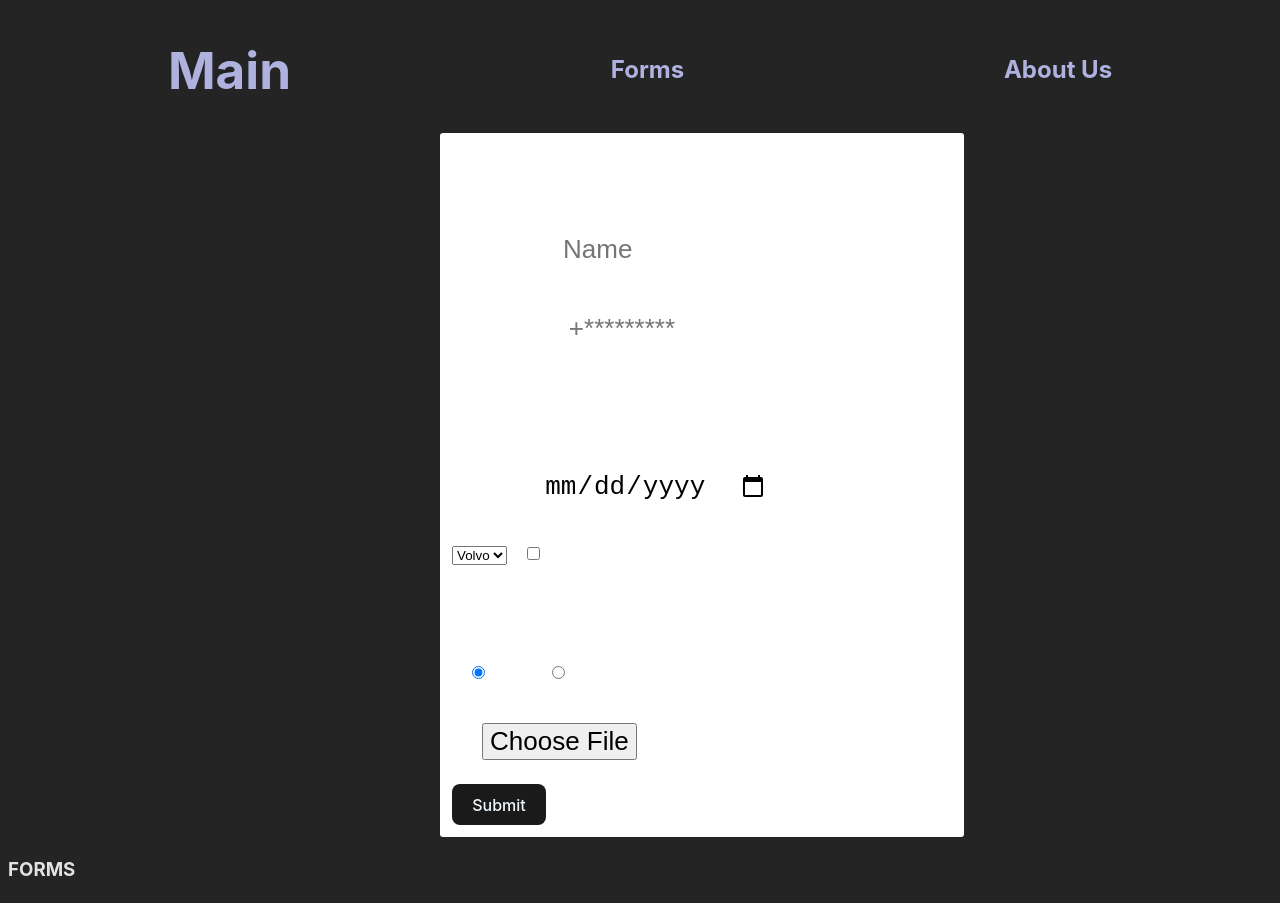
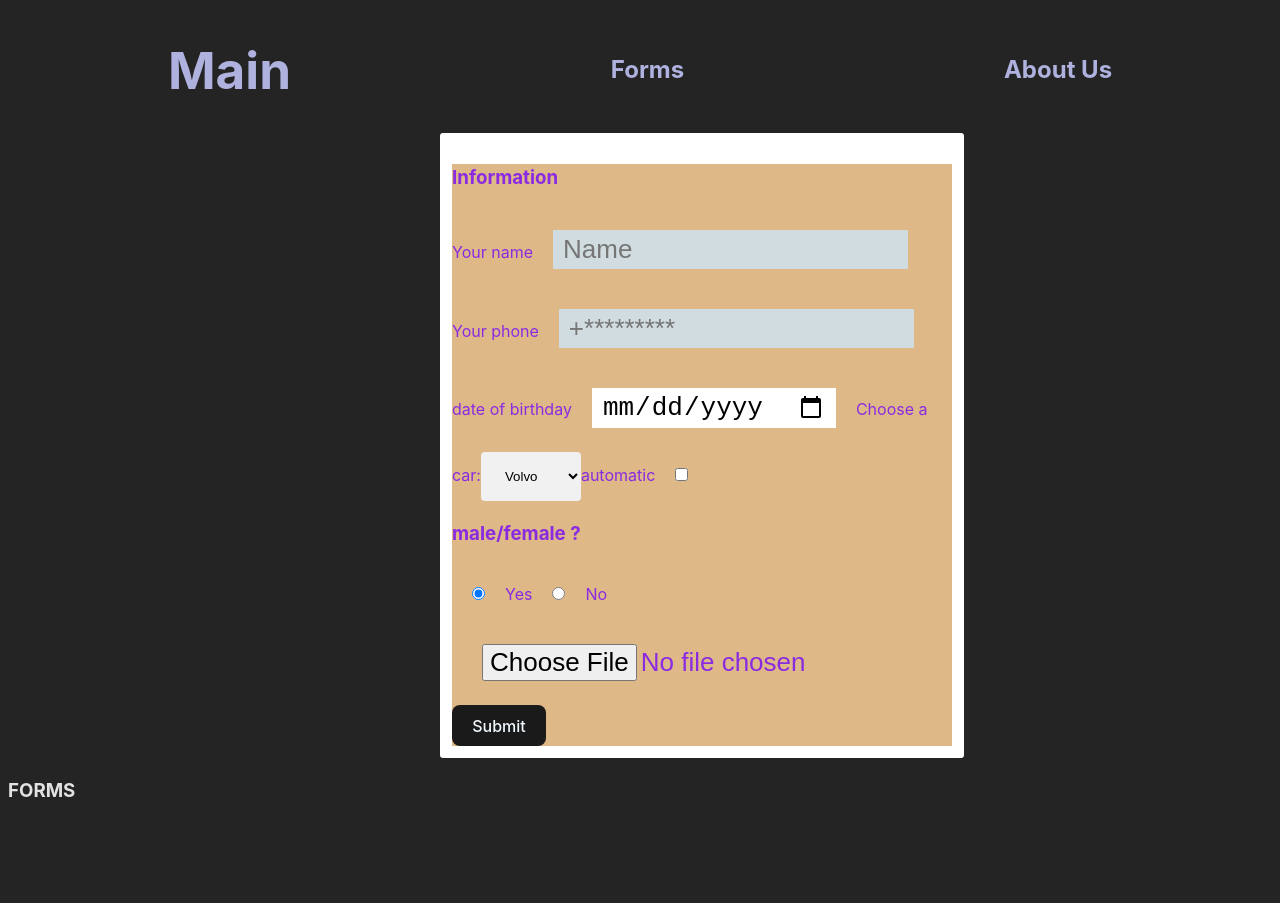
Before and after one commit to wlladislaw/rss-react, a React (Vite) app in the folder react_components/: page /forms in a window 1280 px wide. After the commit the page ends 824 px from the top, so only its background shows below. Built offline with nearby package versions, Linux system fonts and the light colour scheme.

Commit message:
feat: add some styles and refs

```diff
--- a/react_components/src/components/Form/Form.scss
+++ b/react_components/src/components/Form/Form.scss
@@ -5,4 +5,24 @@
   padding: 12px;
   background-color: #fff;
   border-radius: 3px;
+
+  .form_info {
+    background-color: burlywood;
+    color: blueviolet;
+  }
+
+  input[type=text],
+  input[type=email],
+  :focus {
+    background-color: rgb(208, 220, 224);
+  }
+
+  select {
+    width: 100%;
+    width: 100px;
+    padding: 16px 20px;
+    border: none;
+    border-radius: 4px;
+    background-color: #f1f1f1;
+  }
 }
--- a/react_components/src/components/Form/Form.tsx
+++ b/react_components/src/components/Form/Form.tsx
@@ -1,35 +1,62 @@
 import React from 'react';
 import './Form.scss';
 
-class Form extends React.Component {
+class Form extends React.Component<{}, {}> {
   constructor(props) {
     super(props);
     this.handleSubmit = this.handleSubmit.bind(this);
-    this.input = React.createRef();
+    this.nameInput = React.createRef();
+    this.phoneInput = React.createRef();
+    this.dateInput = React.createRef();
   }
+  // handleSubmit(event) {
+  //   event.preventDefault();
+  //   const email = this._emailInput.value;
+  //   console.log('email: ', email);
+  //   // console.log('A name was submitted: ' + this.input.current.value);
+  // }
   handleSubmit(event) {
-    alert('A name was submitted: ' + this.input.current.value);
     event.preventDefault();
+    alert(
+      'A name was submitted: ' +
+        this.nameInput.current.value +
+        this.phoneInput.current.value +
+        this.dateInput.current.value
+    );
   }
+
   render() {
     return (
       <form onSubmit={this.handleSubmit}>
         <div className="form_container">
           <div className="form_info">
             <h3>Information</h3>
+
             <label>
               Your name
-              <input id="name" name="name" type="text" placeholder="Name" />
+              <input id="name" ref={this.nameInput} name="name" type="text" placeholder="Name" />
             </label>
-            {/* <img src={} className="form_image" alt="image" /> */}
+
             <label htmlFor="phone">Your phone</label>
-            <input id="phone" name="phone" type="string" placeholder="+*********" />
+            <input
+              id="phone"
+              ref={this.phoneInput}
+              name="phone"
+              type="text"
+              placeholder="+*********"
+            />
 
-            <input id="email" name="email" type="email" />
+            {/* <input
+              id="email"
+              ref={(inp) => (this._emailInput = inp)}
+              name="email"
+              type="email"
+              placeholder="email@gmail.com"
+            /> */}
+
             <label>
-              {' '}
               date of birthday
-              <input type="date" />
+              <input type="date" ref={this.dateInput} />
             </label>
 
             <label htmlFor="cars">Choose a car:</label>
@@ -39,7 +66,10 @@ class Form extends React.Component {
               <option value="audi">Audi</option>
             </select>
 
-            <input type="checkbox" />
+            <label>
+              automatic
+              <input type="checkbox" />
+            </label>
 
             <h3>male/female ?</h3>
             <div className="switch_field">
@@ -50,6 +80,7 @@ class Form extends React.Component {
             </div>
 
             <input type="file" />
+
             <button className="form_btn">Submit</button>
           </div>
         </div>
```
